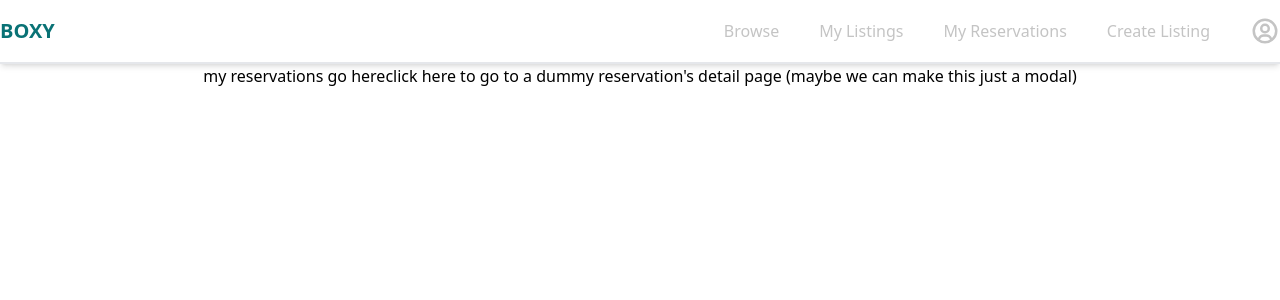
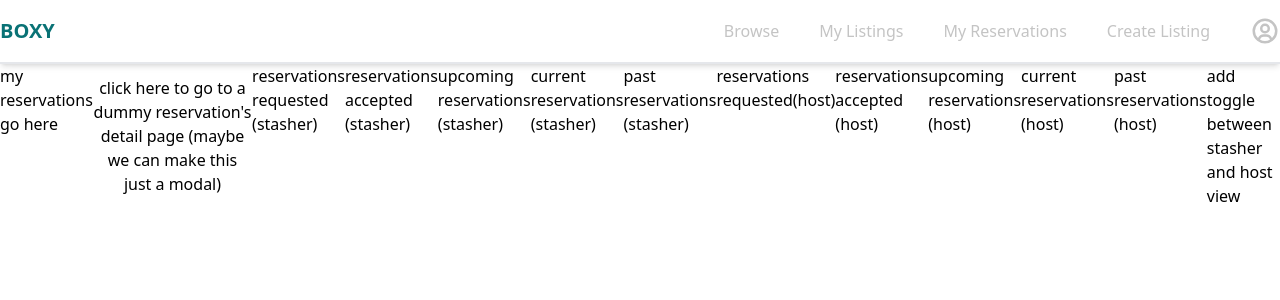
Before and after one commit to GenerateNU/Boxy, a Next.js app: page /reservations/mine in a window 1280 px wide. Shown: the top 300 px of the page. Built offline with nearby package versions, Linux system fonts and the light colour scheme; no server answers.

Commit message:
update rservation page

```diff
--- a/src/pages/reservations/mine.tsx
+++ b/src/pages/reservations/mine.tsx
@@ -7,6 +7,19 @@
         click here to go to a dummy reservation's detail page (maybe we can make
         this just a modal)
       </button>
+      <h1>reservations requested (stasher)</h1>
+      <h1>reservations accepted (stasher)</h1>
+      <h1>upcoming reservations (stasher)</h1>
+      <h1>current reservations (stasher)</h1>
+      <h1>past reservations (stasher)</h1>
+
+      <h1>reservations requested(host)</h1>
+      <h1>reservations accepted (host)</h1>
+      <h1>upcoming reservations (host)</h1>
+      <h1>current reservations (host)</h1>
+      <h1>past reservations (host)</h1>
+
+      <h1>add toggle between stasher and host view</h1>
     </div>
   );
 }
```
